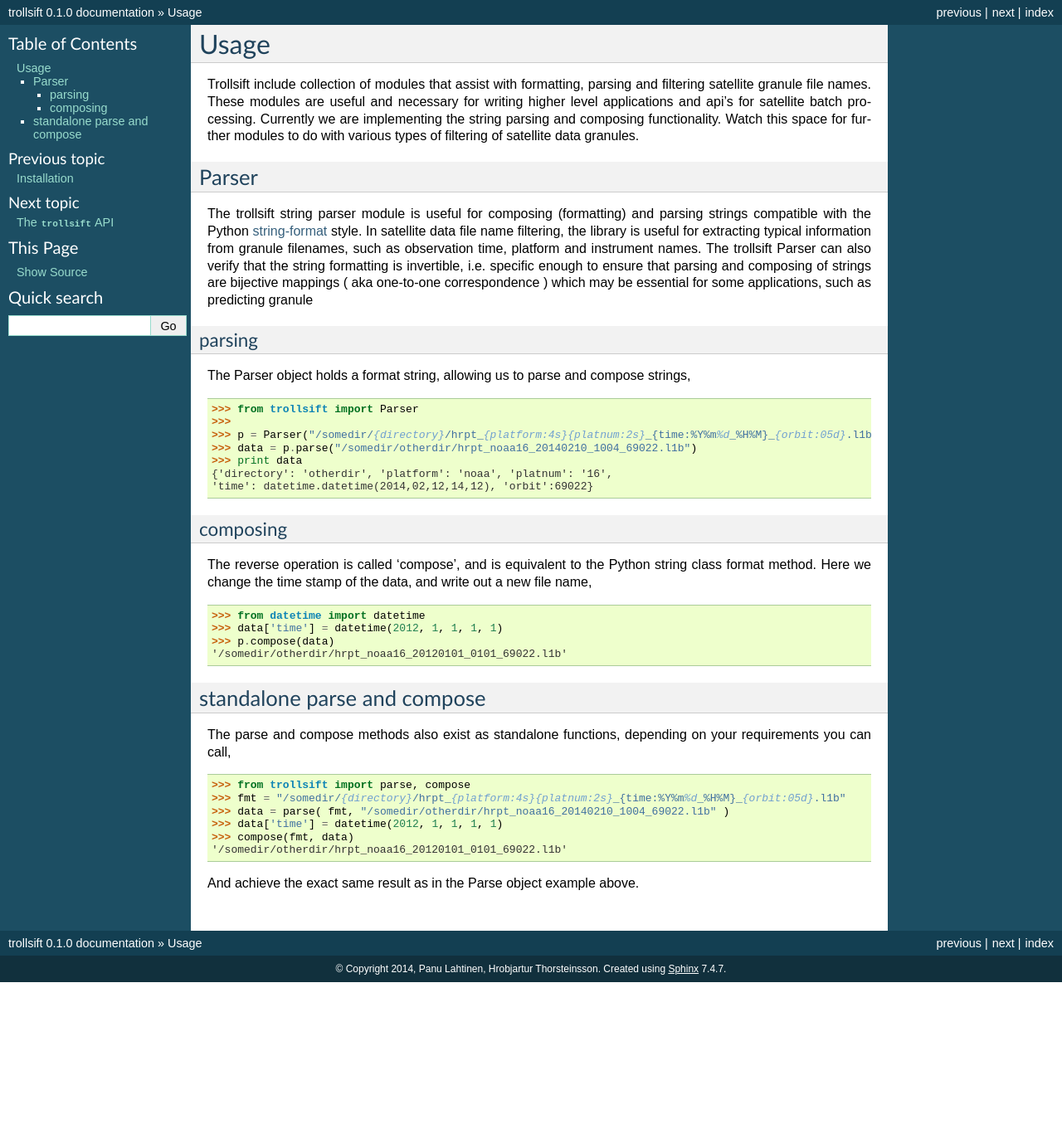
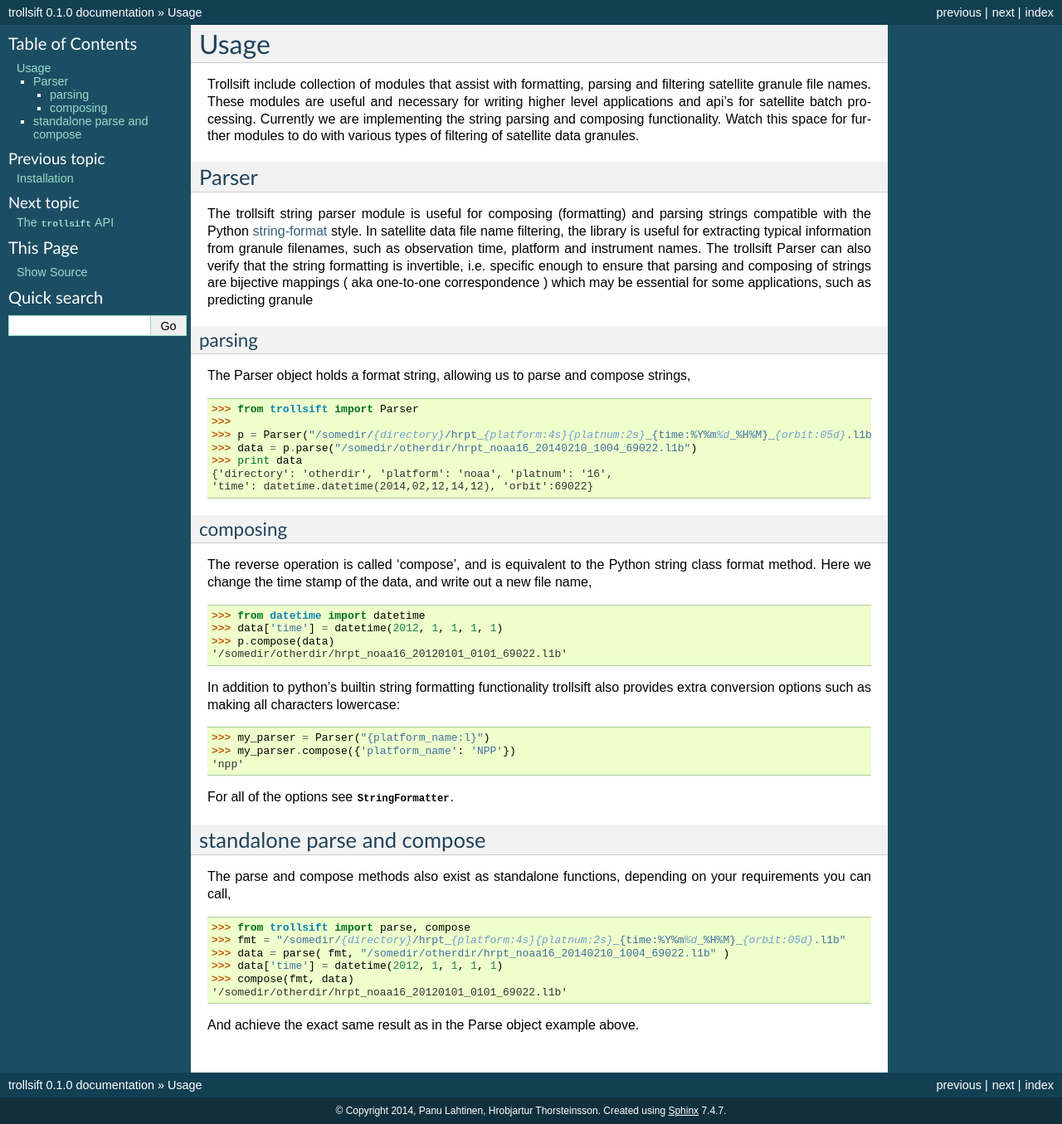
Before and after one commit to pytroll/trollsift, a Sphinx documentation site: the page built from doc/source/usage.rst, in a window 1280 px wide. Shown: the whole page at 83% size. Built offline with Sphinx 7.4.7, drawn with Linux system fonts in a browser that asks for light colours; pages that are not in the unit, such as notebooks, are missing from menus; before the commit the page ends 1184 px from its top, so only the background shows below that.

Commit message:
Add tests and basic documentation for new string formatter

```diff
--- a/doc/source/index.rst
+++ b/doc/source/index.rst
@@ -4,8 +4,8 @@
    contain the root `toctree` directive.
 
 .. meta::
-   description: Trollsift project, modules for formatting, parsing and filtering satellite granule file names
-   keywords: Python, pytroll, format, parse, filter, string
+   :description: Trollsift project, modules for formatting, parsing and filtering satellite granule file names
+   :keywords: Python, pytroll, format, parse, filter, string
 
 Welcome to the trollsift documentation!
 =========================================
--- a/doc/source/usage.rst
+++ b/doc/source/usage.rst
@@ -44,6 +38,14 @@ a new file name,
   >>> p.compose(data)
   '/somedir/otherdir/hrpt_noaa16_20120101_0101_69022.l1b'
 
+In addition to python's builtin string formatting functionality trollsift also
+provides extra conversion options such as making all characters lowercase:
+
+  >>> my_parser = Parser("{platform_name:l}")
+  >>> my_parser.compose({'platform_name': 'NPP'})
+  'npp'
+
+For all of the options see :class:`~trollsift.parser.StringFormatter`.
 
 standalone parse and compose
 +++++++++++++++++++++++++++++++++++++++++
```
Also changed, not shown: other parts of doc/source/index.rst (+0 -1 lines), other parts of doc/source/usage.rst (+0 -6 lines), 2 other files.
